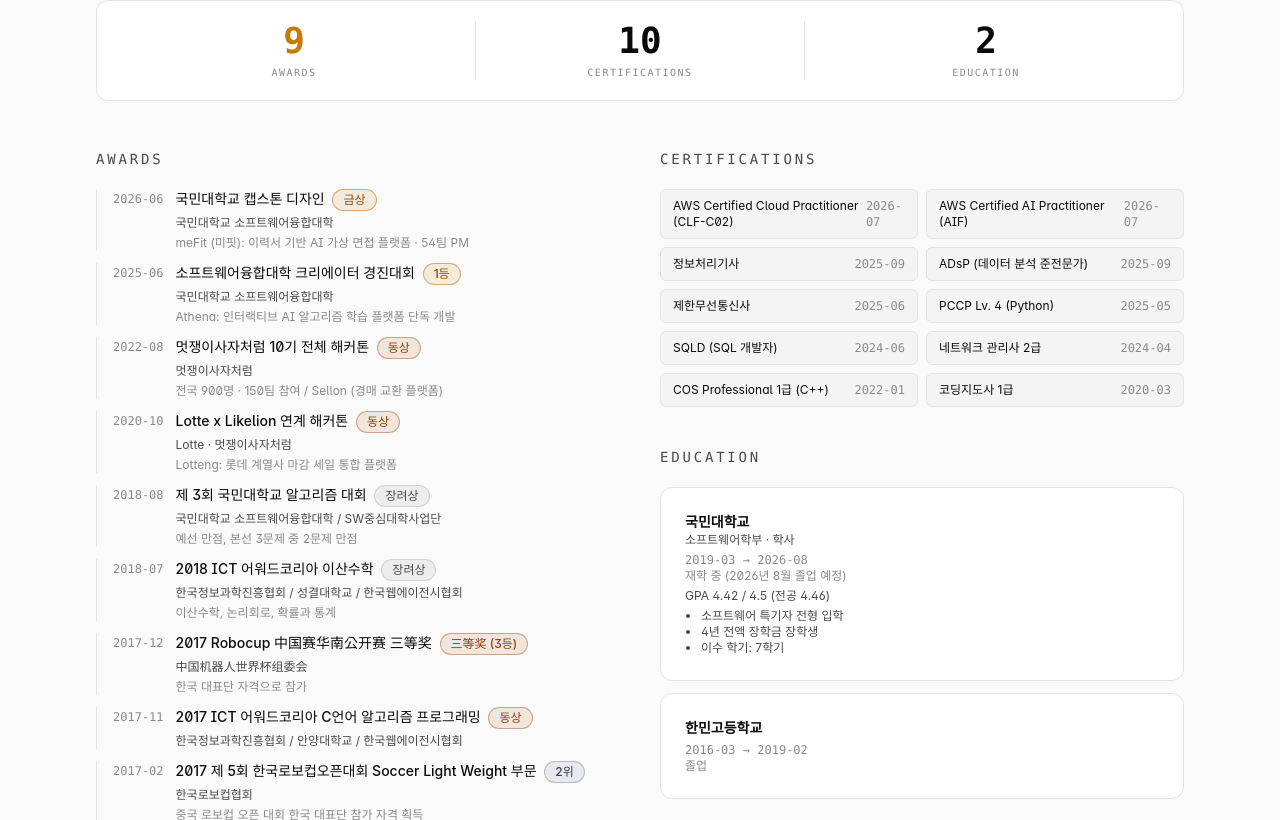
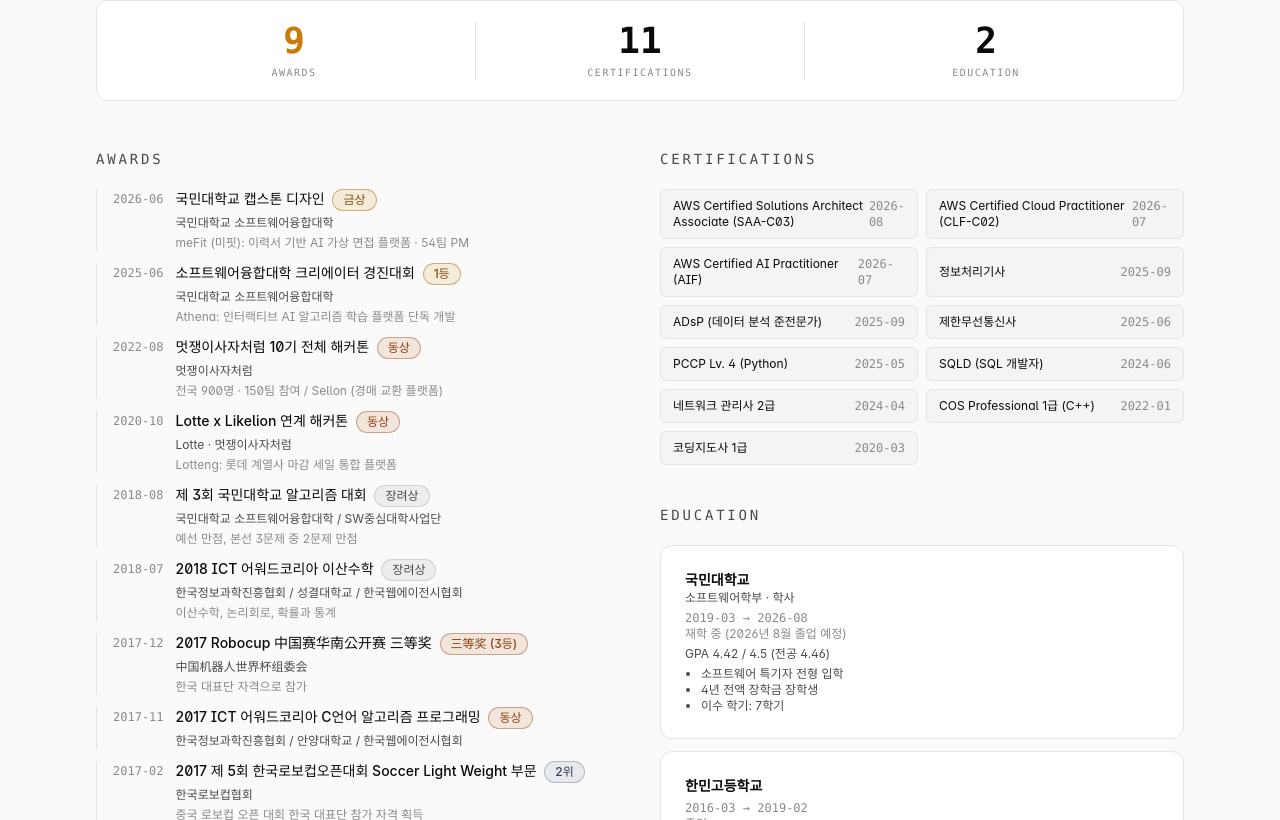
Before and after one commit to shinkeonkim/my-portfolio, a Vue app: page / in a window 1280 px wide. Shown: the part 9475-10295 px from the top of the page. Built offline with nearby package versions, Linux system fonts and the light colour scheme.

Commit message:
content: AWS Solutions Architect Associate (SAA) 자격증 정보 추가

```diff
--- a/src/data/awards.ts
+++ b/src/data/awards.ts
@@ -66,6 +66,7 @@ export const awards: readonly Award[] = [
 ] as const
 
 export const certifications: readonly Certification[] = [
+  { title: 'AWS Certified Solutions Architect Associate (SAA-C03)', date: '2026-08' },
   { title: 'AWS Certified Cloud Practitioner (CLF-C02)', date: '2026-07' },
   { title: 'AWS Certified AI Practitioner (AIF)', date: '2026-07' },
   { title: '정보처리기사', date: '2025-09' },
```
